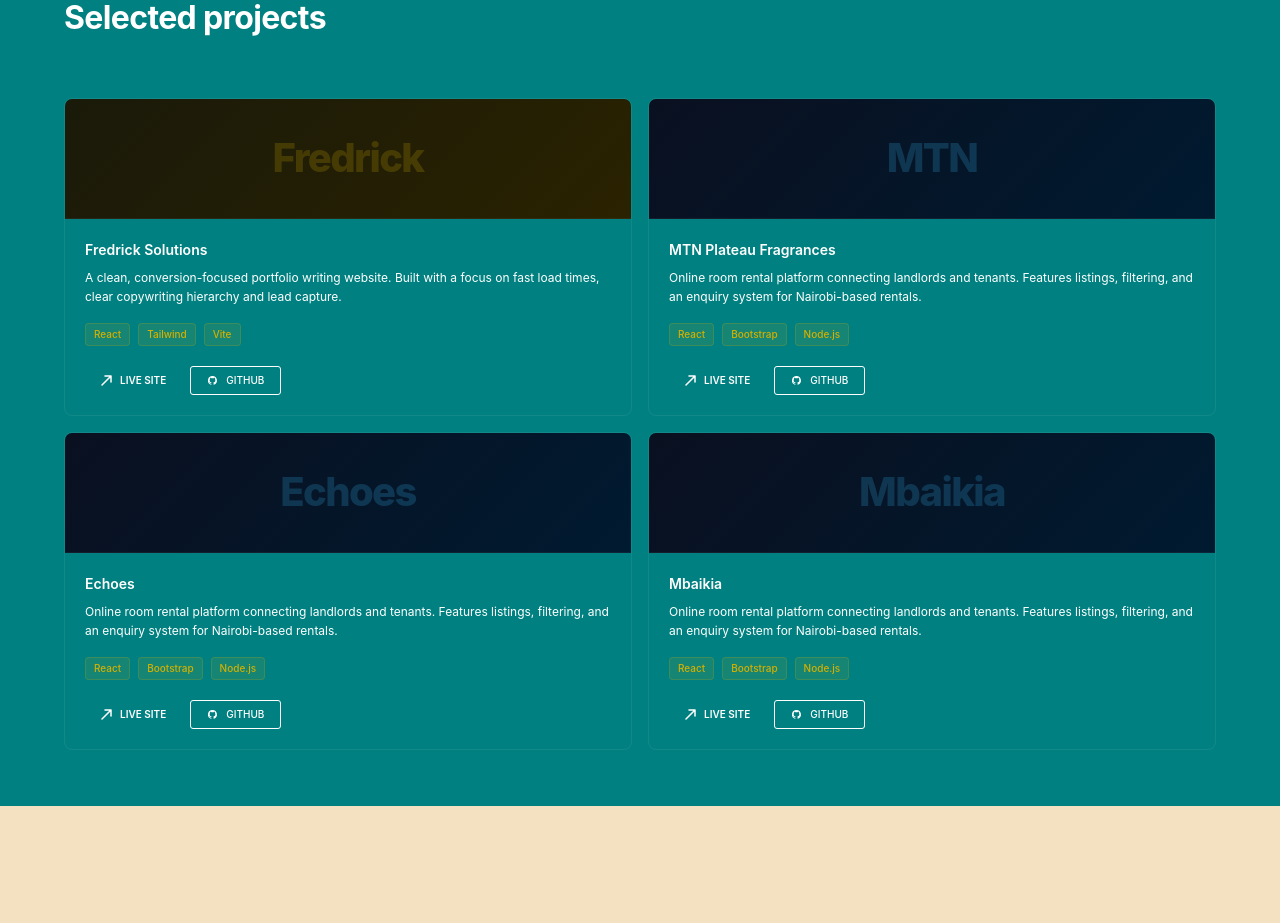
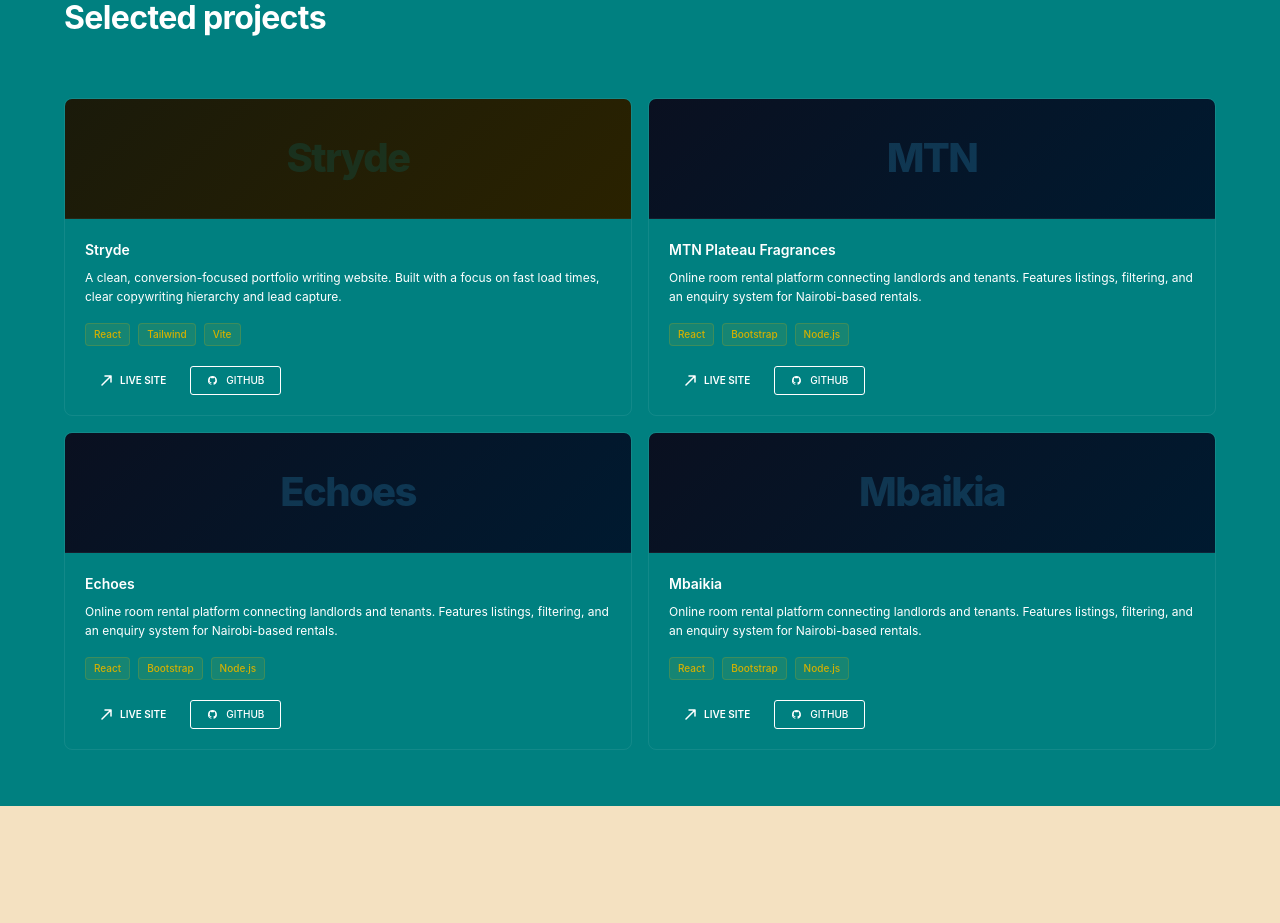
Before and after one commit to Blindtroop/lance, a React (Vite) app: page / in a window 1280 px wide. Shown: the part 2060-2983 px from the top of the page. Built offline with nearby package versions, Linux system fonts and the light colour scheme.

Commit message:
Fixed projects

```diff
--- a/src/assets/projects/projects.jsx
+++ b/src/assets/projects/projects.jsx
@@ -2,21 +2,21 @@
 
 const projects = [
   {
-    title:       "Fredrick Solutions",
+    title:       "Stryde",
     description: "A clean, conversion-focused portfolio writing website. Built with a focus on fast load times, clear copywriting hierarchy and lead capture.",
     tags:        ["React", "Tailwind", "Vite"],
-    live:        "https://fredricksolutions.com",   // replace
-    github:      "https://github.com/lancekaluhi",  // replace
+    live:        "https://stryde-shoes.vercel.app/",
+    github:      "https://github.com/Blindtroop/stryde",
     gradient:    "linear-gradient(135deg, #1a1a0a 0%, #2a2200 100%)",
-    accentColor: "#D4B000",
-    initials:    "Fredrick",
+    accentColor: "#008080",
+    initials:    "Stryde",
   },
   {
     title:       "MTN Plateau Fragrances",
     description: "Online room rental platform connecting landlords and tenants. Features listings, filtering, and an enquiry system for Nairobi-based rentals.",
     tags:        ["React", "Bootstrap", "Node.js"],
-    live:        "https://mtnplateau.com/",       // replace
-    github:      "https://github.com/Blindtroop/mtn",   // replace
+    live:        "https://mtnplateau.com/",
+    github:      "https://github.com/Blindtroop/mtn",
     gradient:    "linear-gradient(135deg, #0a1020 0%, #001a30 100%)",
     accentColor: "#38BDF8",
     initials:    "MTN",
@@ -26,8 +26,8 @@
     title:       "Echoes",
     description: "Online room rental platform connecting landlords and tenants. Features listings, filtering, and an enquiry system for Nairobi-based rentals.",
     tags:        ["React", "Bootstrap", "Node.js"],
-    live:        "https://myechoesapp.vercel.app/",       // replace
-    github:      "https://github.com/Blindtroop/echoes",   // replace
+    live:        "https://myechoesapp.vercel.app/",
+    github:      "https://github.com/Blindtroop/echoes",
     gradient:    "linear-gradient(135deg, #0a1020 0%, #001a30 100%)",
     accentColor: "#38BDF8",
     initials:    "Echoes",
@@ -37,8 +37,8 @@
     title:       "Mbaikia",
     description: "Online room rental platform connecting landlords and tenants. Features listings, filtering, and an enquiry system for Nairobi-based rentals.",
     tags:        ["React", "Bootstrap", "Node.js"],
-    live:        "https://mbaikia.vercel.app/",       // replace
-    github:      "https://github.com/Blindtroop/mbaikia",   // replace
+    live:        "https://mbaikia.vercel.app/",
+    github:      "https://github.com/Blindtroop/mbaikia",
     gradient:    "linear-gradient(135deg, #0a1020 0%, #001a30 100%)",
     accentColor: "#38BDF8",
     initials:    "Mbaikia",
```
